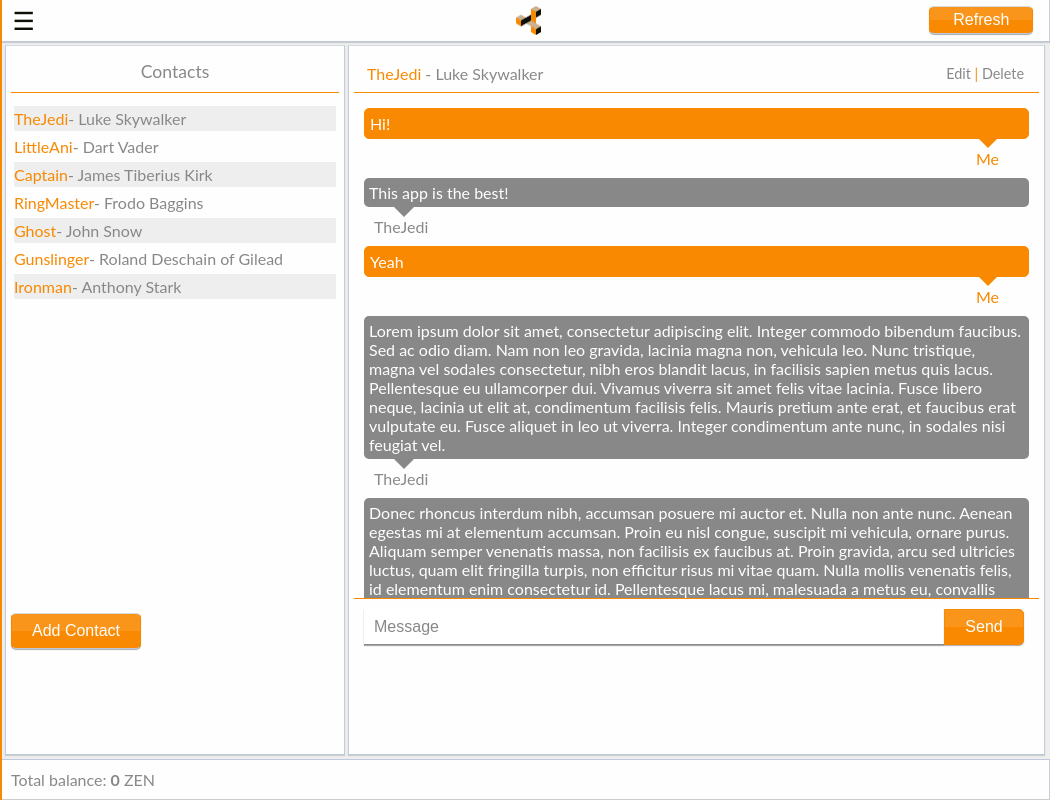
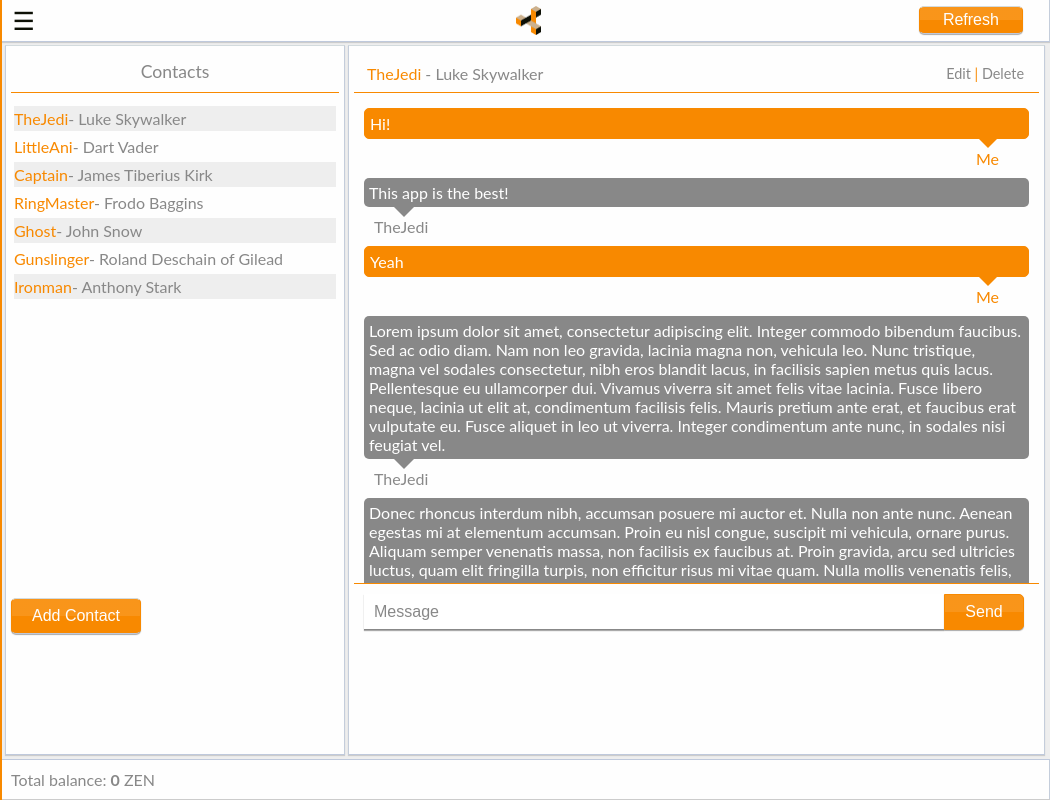
Before and after one commit to HorizenOfficial/arizen, an Electron app: page app/messenger.html in a window 1050 px wide. Drawn offline with Linux system fonts and the light colour scheme; no server answers.

Commit message:
Messenger desing Bug on windows

```diff
--- a/app/resources/messenger.css
+++ b/app/resources/messenger.css
@@ -36,7 +36,7 @@
 }
 
 #contactList {
-    height: 510px;
+    height: 495px;
     overflow-y: scroll;
 }
 
@@ -88,7 +88,7 @@
 }
 
 #ConversationContainerMessages {
-    height: 485px;
+    height: 470px;
     overflow-y: scroll;
 }
 
--- a/app/resources/styles.css
+++ b/app/resources/styles.css
@@ -184,7 +184,7 @@ body {
 .refreshButton{
     padding: 4px 15px;
     width: 10%;
-    margin-left: 37%;
+    margin-left: 36%;
 }
 
 
```
